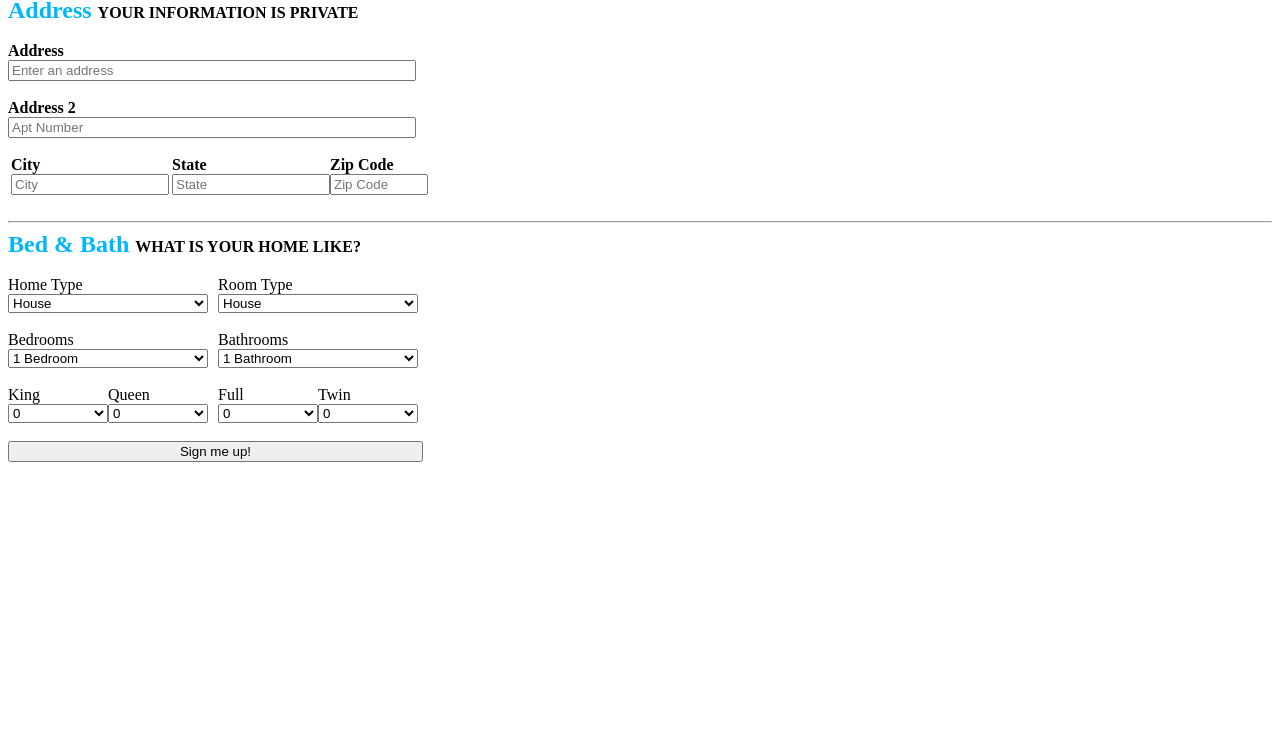
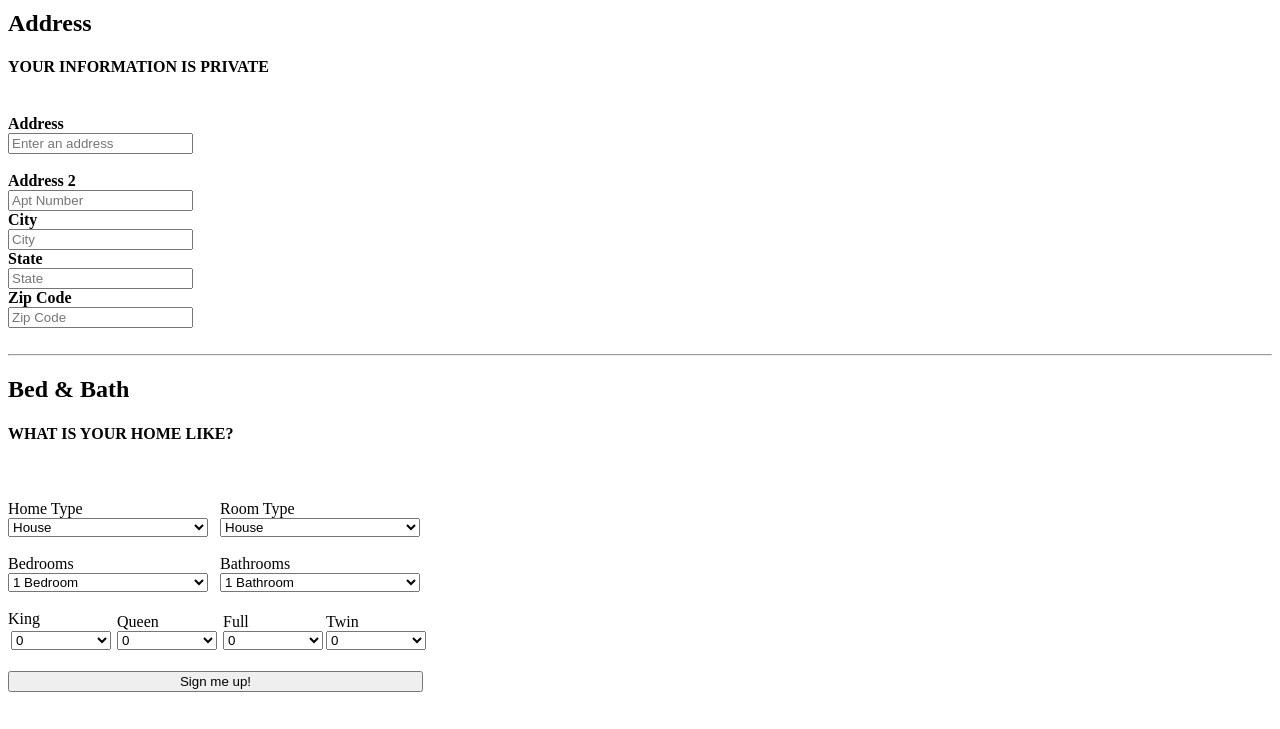
Before and after one commit to srishilesh/Cloud_computing, a plain HTML site: page form_validation.html in a window 1280 px wide. Shown: the part 71-800 px from the top of the page. Drawn offline with Linux system fonts and the light colour scheme.

Commit message:
Update form_validation.html

```diff
--- a/form_validation.html
+++ b/form_validation.html
@@ -2,44 +2,44 @@
 <html>
     <head>
         <title>Form Validation</title>
-        <h2 style="font-family:Verdana, Geneva, Tahoma, sans-serif  ">Tell us about your home.</h2>
-        <span class="top">
-        <h2 style="color:rgb(0, 183, 255); display: inline;">Address </h2>
-        <h4 style="display: inline;">  YOUR INFORMATION IS PRIVATE</h4>
-        </span>
-
+        <h1 style="font-family:Verdana, Geneva, Tahoma, sans-serif  ">Tell us about your home.</h2>
+    <link rel="stylesheet" href="form_validatecss.css">
     </head>
     <body>
         <div class="top">
+                <span class="top">
+                    <h2>Address </h2>
+                    <h4>  YOUR INFORMATION IS PRIVATE</h4>
+                </span>
         <form>
             <br>
             <b>Address</b><br>
-            <input type="text" name="address" placeholder="Enter an address" style="width: 400px;"><br><br>
+            <input type="text" name="address" id="addr" placeholder="Enter an address"><br><br>
             <b>Address 2</b><br>
-            <input type="text" name="address2" placeholder="Apt Number" style="width: 400px;"><br><br>
-            <div id="place">
-            <div id="city" style="float: left; margin-left: 3px;">
+            <input type="text" name="address2" id="addr2" placeholder="Apt Number"><br>
+            <div class="place">
+            <div>
                 <b>City</b><br>
-                <input type="text" name="city" placeholder="City" style="width: 150px;">
+                <input type="text" name="city" id="city" placeholder="City">
             </div>
-            <div id="state" style="float: left; margin-left:3px;">
+            <div>
                 <b>State</b><br>
-                <input type="text" name="state" placeholder="State" style="width:150px;">
+                <input type="text" name="state" id="state" placeholder="State">
             </div>
-            <div id="zip" style="margin-left:2px;">
+            <div>
                 <b>Zip Code</b><br>
-                <input type="text" name="zip" placeholder="Zip Code" style="width: 90px;" maxlength="6"><br><br>
+                <input type="text" name="zip" id="zip" placeholder="Zip Code"  maxlength="6"><br><br>
             </div>
             </div>
         </form>
 
         </div>
-        <hr style="display: block">
+        <hr>
 
         <div class="bottom">
                 <span class="bottom">
-                <h2 style="color:rgb(0, 183, 255); display: inline;">Bed & Bath </h2>
-                <h4 style="display: inline;">  WHAT IS YOUR HOME LIKE?</h4>
+                <h2>Bed & Bath </h2>
+                <h4>  WHAT IS YOUR HOME LIKE?</h4>
                 </span>
                 <br><br>
                 <div id="bottom-left">
@@ -59,7 +59,7 @@
                     </select><br><br>
                     <div class="king" style="float: left;">
                     King<br>
-                    <select name="king" style="width: 100px;">
+                    <select name="king" style="width: 100px; margin:3px;">
                         <option value="zerok">0</option>
                         <option value="onek">1</option>
                         <option value="twok">2</option>
@@ -67,7 +67,7 @@
                         <option value="fourk">4</option>
                     </select>
                     </div>
-                    <div class="queen" style="float: right;">
+                    <div class="queen" style="float: right; margin:3px;">
                      Queen<br>
                     <select name="queen" style="width: 100px;">
                             <option value="zeroq">0</option>
@@ -93,7 +93,7 @@
                             <option value="three">3 Bathroom</option>
                             <option value="many">More than 3 Bathroom</option>
                         </select><br><br>
-                        <div class="full" style="float: left;">
+                        <div class="full" style="float: left; margin:3px;" >
                         Full<br>
                         <select name="full" style="width: 100px;">
                             <option value="zerof">0</option>
@@ -103,7 +103,7 @@
                             <option value="fourf">4</option>
                         </select>
                         </div>
-                        <div class="twin">
+                        <div class="twin" style="margin:3px;">
                         Twin<br>
                         <select name="twin" style="width: 100px;">
                             <option value="zerot">0</option>
@@ -119,7 +119,10 @@
 
         </div>
         <br>
-        <button type="submit" style="width: 415px;">Sign me up!</button>
+        <button type="submit" onclick="validate()" style="width: 415px; " id="submit">Sign me up!</button>
+        <script src="form_validatejs.js">
+
+        </script>
 
     </body>
 </html>
```
